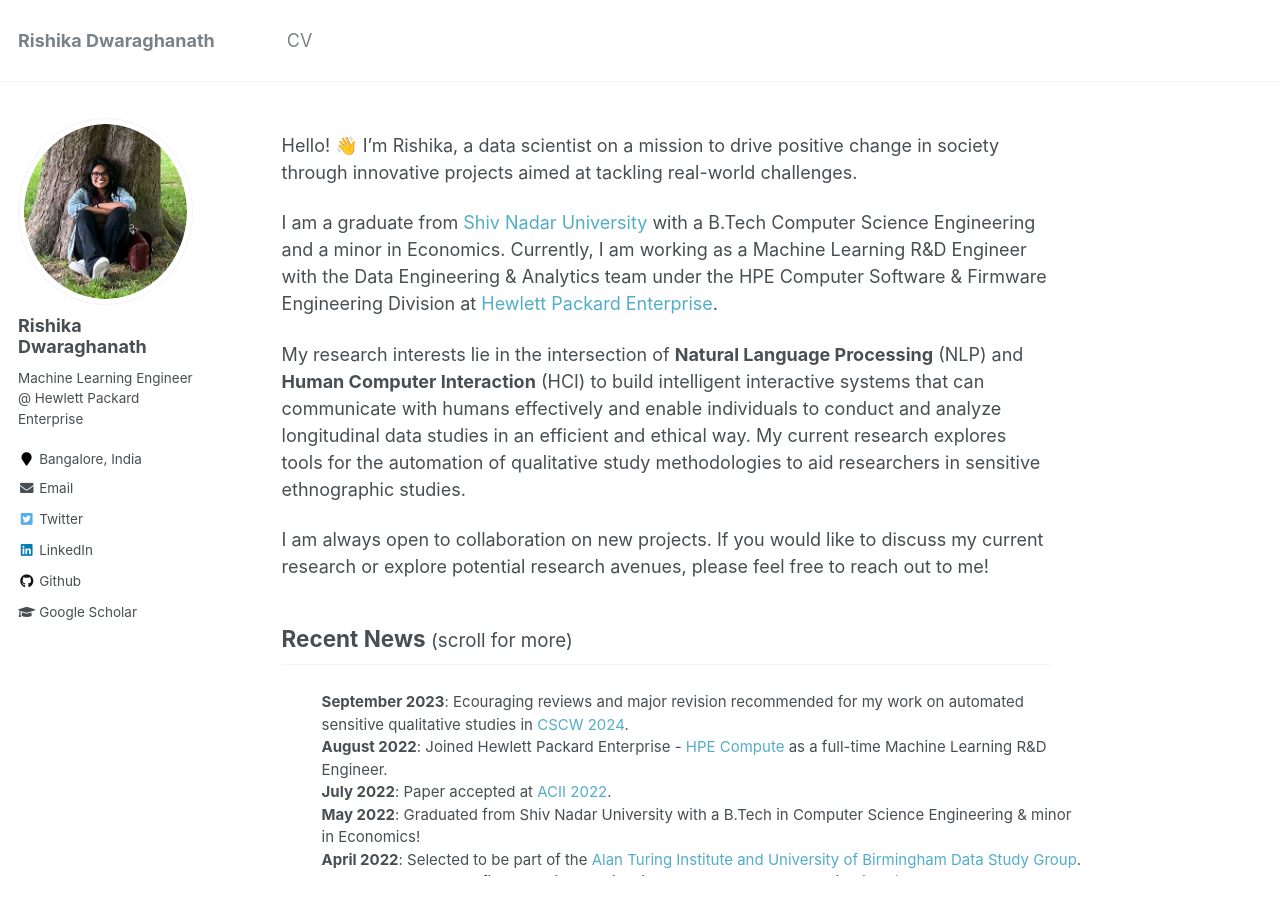
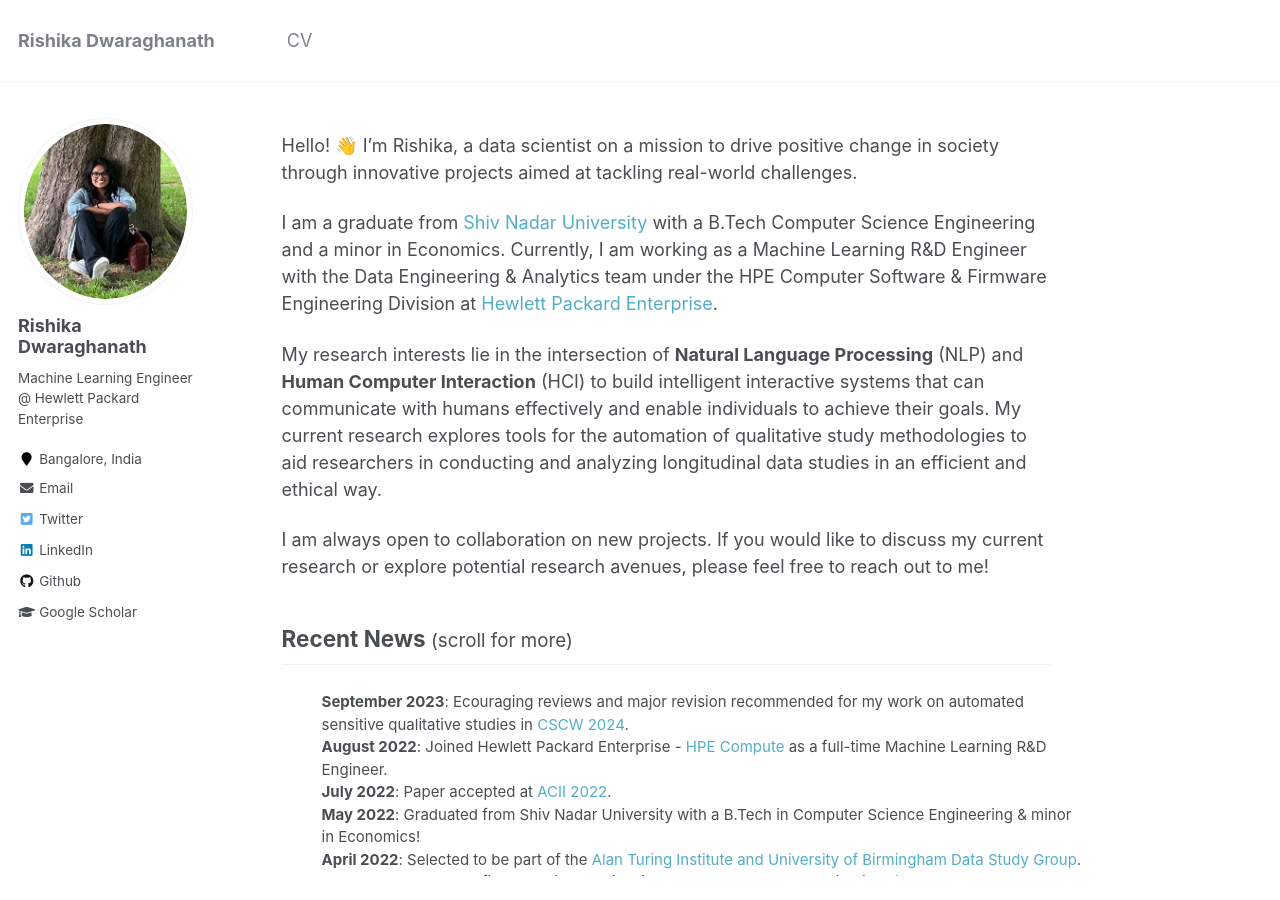
Before and after one commit to rishikadwarak/rishikadwarak.github.io, a Jekyll site: the page built from _pages/about.md, in a window 1280 px wide and 900 px high. Built offline with Jekyll 4.4.1, drawn with Linux system fonts in a browser that asks for light colours.

Commit message:
Update about.md

```diff
--- a/_pages/about.md
+++ b/_pages/about.md
@@ -12,7 +12,7 @@ Hello! 👋 I'm Rishika, a data scientist on a mission to drive positive change
 
 I am a graduate from [Shiv Nadar University](https://snu.edu.in/programs/btech-in-computer-science-engineering/) with a B.Tech Computer Science Engineering and a minor in Economics. Currently, I am working as a Machine Learning R&D Engineer with the Data Engineering & Analytics team under the HPE Computer Software & Firmware Engineering Division at [Hewlett Packard Enterprise](https://www.hpe.com/in/en/compute.html?jumpid=ps_n1q8y6im2_aid-520074550&ef_id=Cj0KCQjw4vKpBhCZARIsAOKHoWR-Aj5JEfEv-b70lxhEsGR4qCwlWc85-gBV2Dz246g4q2WppgJ-nvoaAntxEALw_wcB:G:s&s_kwcid=AL!13472!3!657075069960!e!!g!!hpe%20compute!19913506792!148246418066&).
 
-My research interests lie in the intersection of **Natural Language Processing** (NLP) and **Human Computer Interaction** (HCI) to build intelligent interactive systems that can communicate with humans effectively and enable individuals to conduct and analyze longitudinal data studies in an efficient and ethical way. My current research explores tools for the automation of qualitative study methodologies to aid researchers in sensitive ethnographic studies.
+My research interests lie in the intersection of **Natural Language Processing** (NLP) and **Human Computer Interaction** (HCI) to build intelligent interactive systems that can communicate with humans effectively and enable individuals to achieve their goals. My current research explores tools for the automation of qualitative study methodologies to aid researchers in conducting and analyzing longitudinal data studies in an efficient and ethical way.
 
 I am always open to collaboration on new projects. If you would like to discuss my current research or explore potential research avenues, please feel free to reach out to me!
 
```
